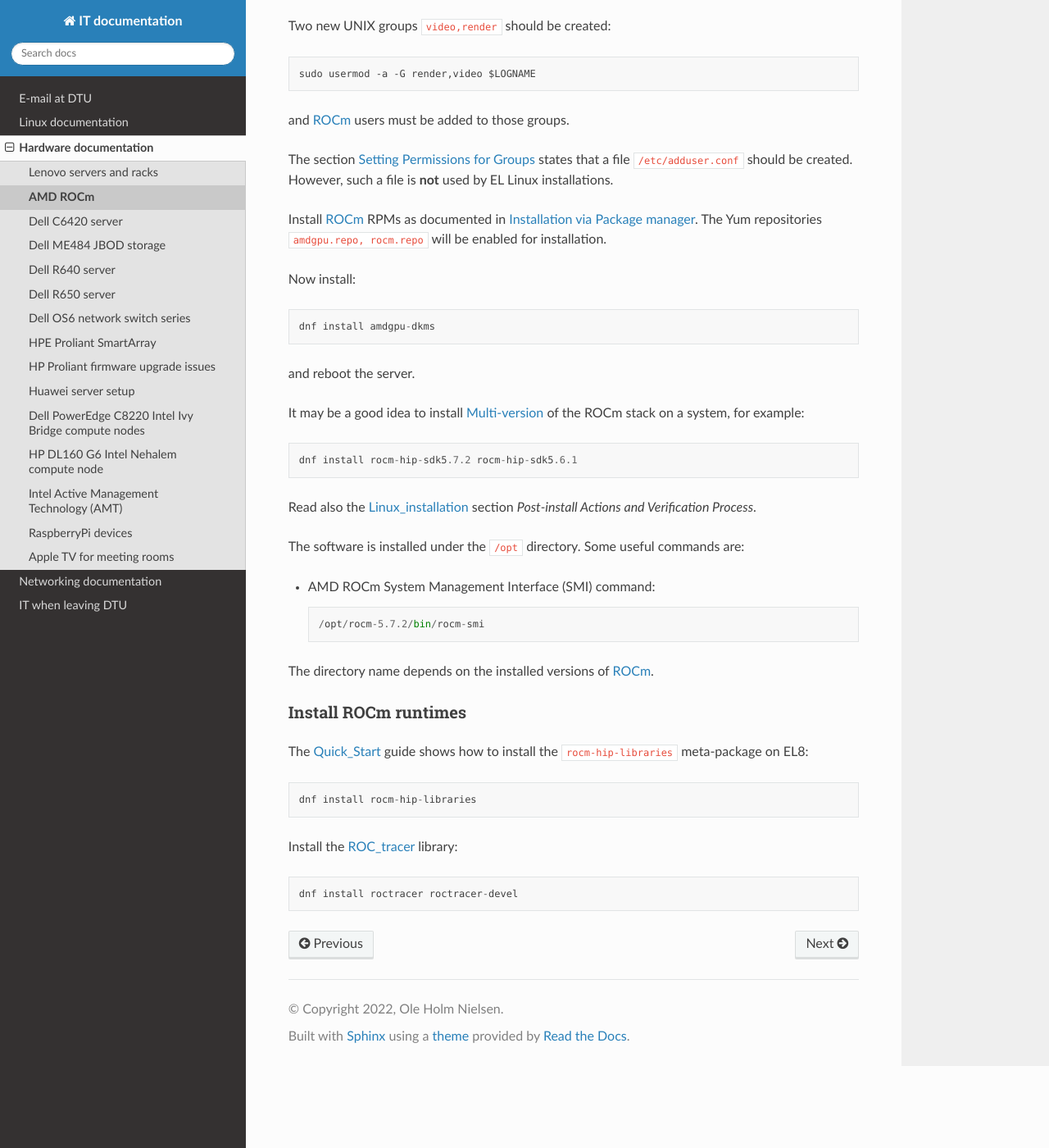
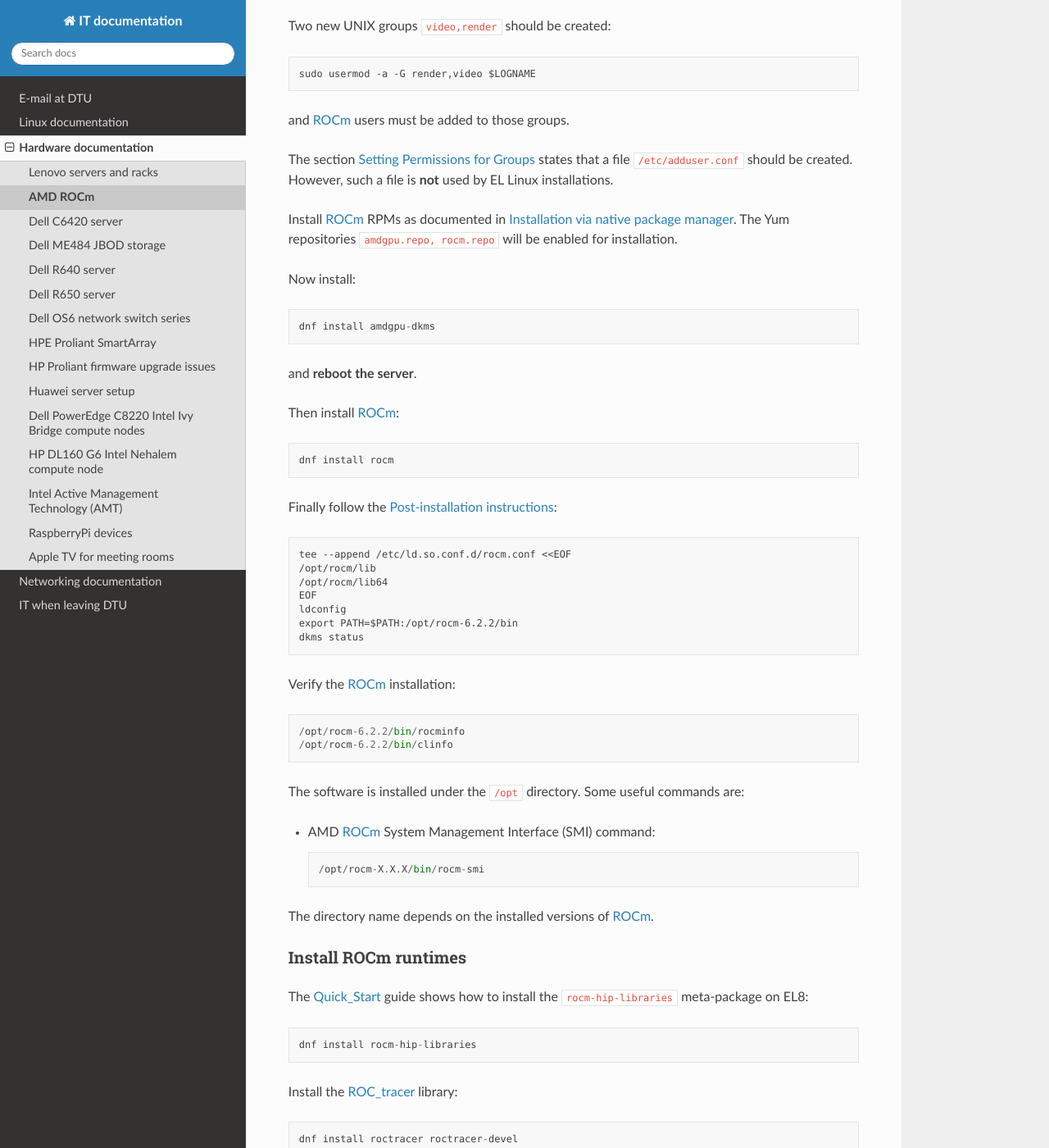
Before and after one commit to OleHolmNielsen/ITwiki, a Sphinx documentation site: the page built from docs/AMD_ROCm.rst, in a window 1280 px wide and 1400 px high, scrolled down 963 px. Shown: the whole window at 82% size. Built offline with Sphinx 7.4.7 and the Read the Docs theme 3.1.0, drawn with Linux system fonts in a browser that asks for light colours.

Commit message:
Instructions for ROCM 6.2.2

```diff
--- a/docs/AMD_ROCm.rst
+++ b/docs/AMD_ROCm.rst
@@ -60,29 +60,40 @@
 However, such a file is **not** used by EL Linux installations.
 
 Install ROCm_ RPMs as documented in
-`Installation via Package manager <https://rocm.docs.amd.com/en/latest/deploy/linux/os-native/index.html>`_.
+`Installation via native package manager <https://rocm.docs.amd.com/projects/install-on-linux/en/latest/install/native-install/index.html>`_.
 The Yum repositories ``amdgpu.repo, rocm.repo`` will be enabled for installation.
 
 Now install::
 
   dnf install amdgpu-dkms
 
-and reboot the server.
+and **reboot the server**.
 
-It may be a good idea to install
-`Multi-version <https://rocm.docs.amd.com/en/latest/deploy/linux/install_overview.html#installation-types>`_
-of the ROCm stack on a system, for example::
+Then install ROCm_::
 
-  dnf install rocm-hip-sdk5.7.2 rocm-hip-sdk5.6.1
+  dnf install rocm
 
-Read also the Linux_installation_ section *Post-install Actions and Verification Process*.
+Finally follow the `Post-installation instructions <https://rocm.docs.amd.com/projects/install-on-linux/en/latest/install/post-install.html>`_::
+
+  tee --append /etc/ld.so.conf.d/rocm.conf <<EOF
+  /opt/rocm/lib
+  /opt/rocm/lib64
+  EOF
+  ldconfig
+  export PATH=$PATH:/opt/rocm-6.2.2/bin
+  dkms status
+
+Verify the ROCm_ installation::
+
+  /opt/rocm-6.2.2/bin/rocminfo
+  /opt/rocm-6.2.2/bin/clinfo
 
 The software is installed under the ``/opt`` directory.
 Some useful commands are:
 
-* AMD ROCm System Management Interface (SMI) command::
+* AMD ROCm_ System Management Interface (SMI) command::
 
-    /opt/rocm-5.7.2/bin/rocm-smi
+    /opt/rocm-X.X.X/bin/rocm-smi
 
 The directory name depends on the installed versions of ROCm_.
 
```
